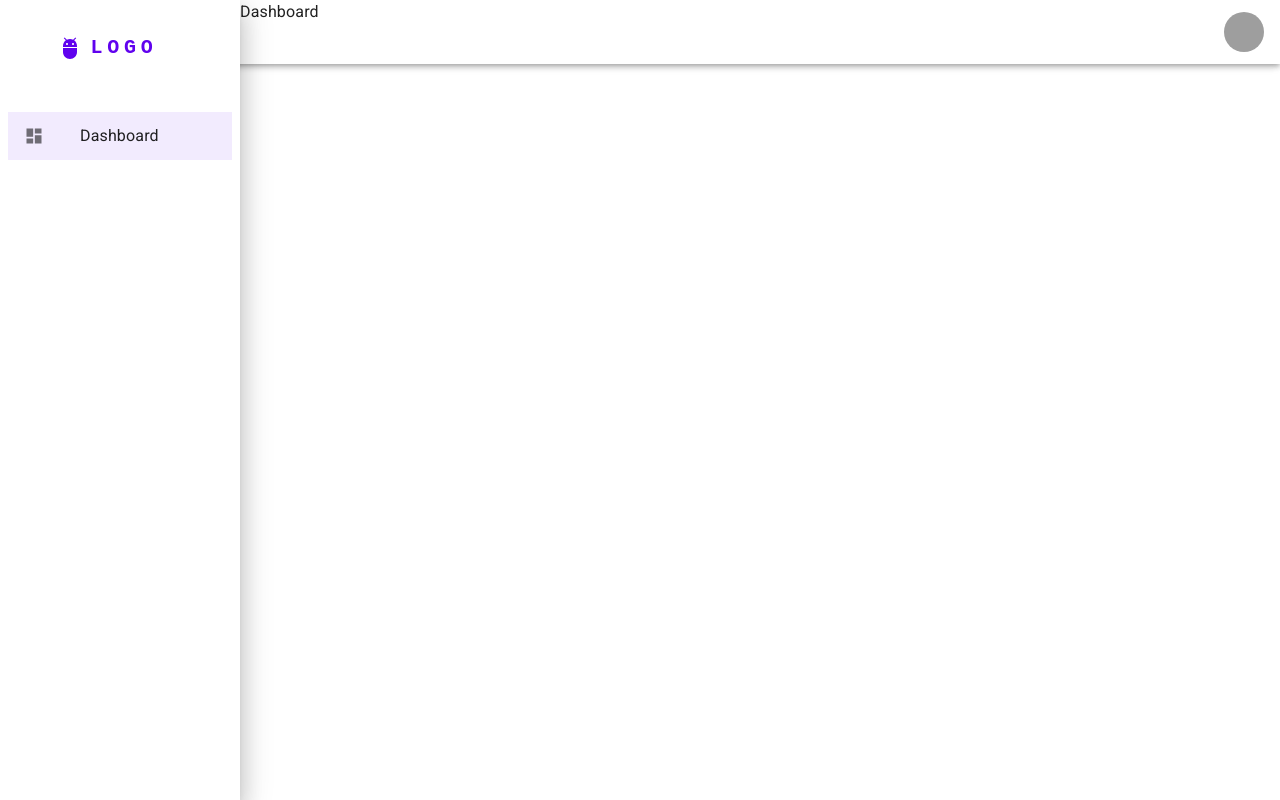
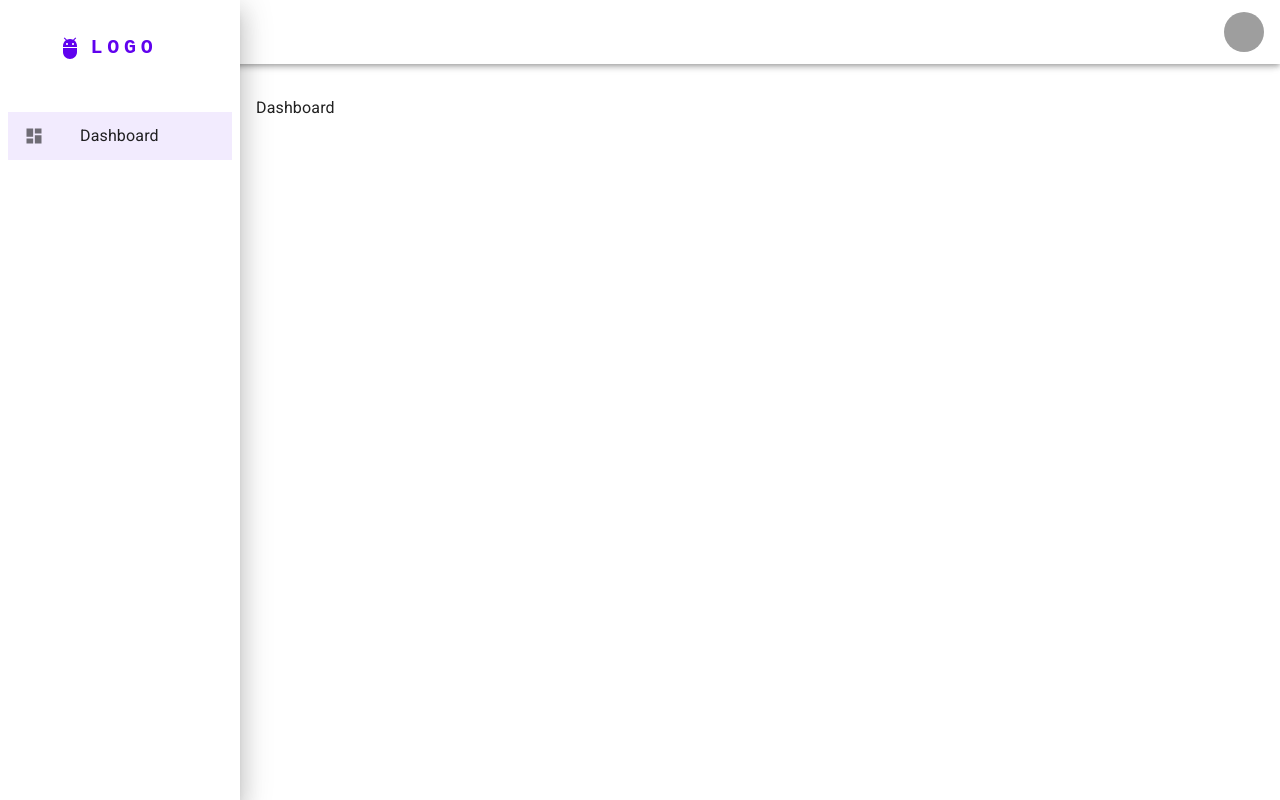
Before and after one commit to deluxanMD/hospital-management, a React (Create React App) app: page / in a window 1280 px wide. Built offline with nearby package versions, Linux system fonts and the light colour scheme; grey boxes are pictures that could not be loaded.

Commit message:
page wrapper component

```diff
--- /dev/null
+++ b/src/components/page-wrapper/page-wrapper.component.tsx
@@ -0,0 +1,20 @@
+import { Box } from "@mui/material";
+import { ReactNode } from "react";
+
+type PageWrapperProps = {
+  "data-testid": string;
+  children: ReactNode;
+};
+
+const PageWrapper = ({
+  "data-testid": dataTestId,
+  children,
+}: PageWrapperProps) => {
+  return (
+    <Box data-testid={dataTestId} mt={12} px={2}>
+      {children}
+    </Box>
+  );
+};
+
+export default PageWrapper;
--- a/src/pages/dashboard/dashboard.component.tsx
+++ b/src/pages/dashboard/dashboard.component.tsx
@@ -1,10 +1,11 @@
-import { Box, Typography } from "@mui/material";
+import { Typography } from "@mui/material";
+import PageWrapper from "components/page-wrapper/page-wrapper.component";
 
 const Dashboard = () => {
   return (
-    <Box data-testid="Dashboard.Container">
+    <PageWrapper data-testid="Dashboard.Container">
       <Typography>Dashboard</Typography>
-    </Box>
+    </PageWrapper>
   );
 };
 
```
Also changed, not shown: 1 other file (tests, documents, lock files or other folders).
